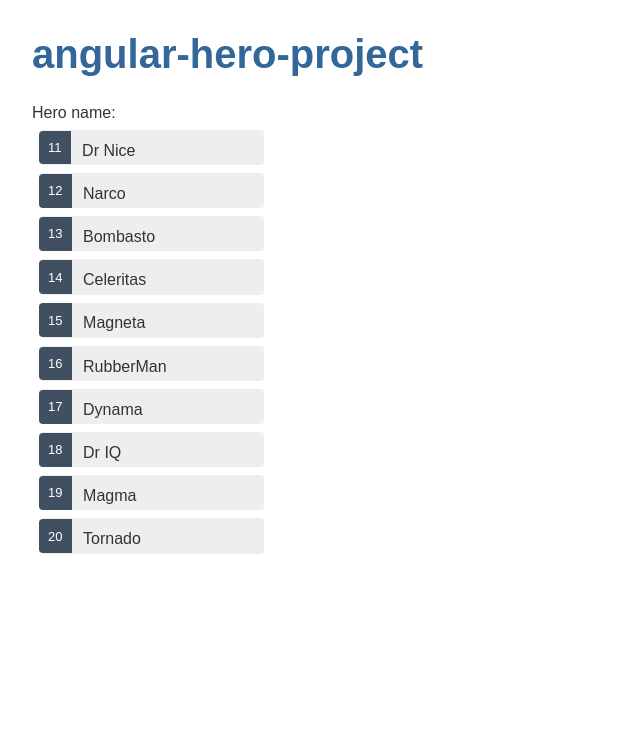
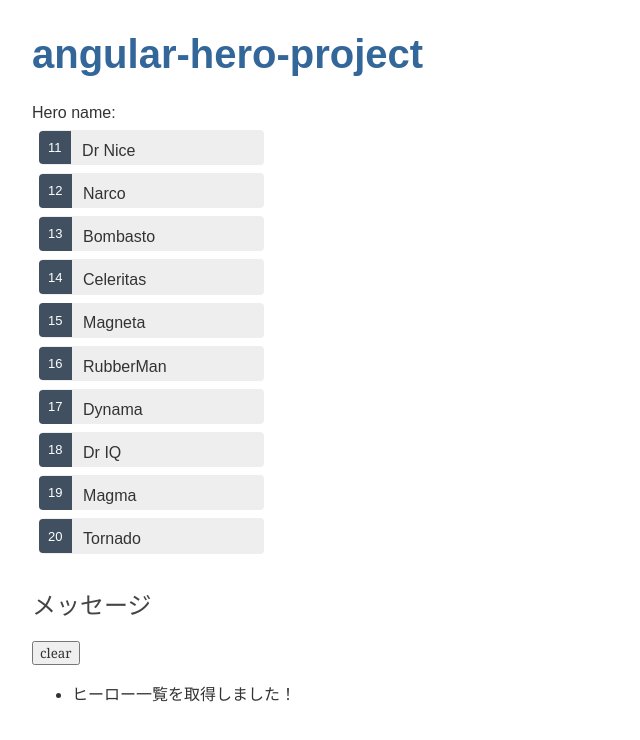
Before and after one commit to dkdk443/angular-hero-project, an Angular app: page / in a window 1280 px wide. Shown: the top 740 px of the page, without its empty margins (0-640 px from the left). Built offline with nearby package versions, Linux system fonts and the light colour scheme.

Commit message:
ヒーロー一覧取得メッセージの知っ蔵

```diff
--- a/src/app/app.component.html
+++ b/src/app/app.component.html
@@ -1,2 +1,3 @@
 <h1>{{ title }}</h1>
 <app-heroes></app-heroes>
+<app-messages></app-messages>
--- a/src/app/app.module.ts
+++ b/src/app/app.module.ts
@@ -5,13 +5,15 @@ import { FormsModule } from '@angular/forms';
 import { AppComponent } from './app.component';
 import { HeroesComponent } from './heroes/heroes.component';
 import { HeroDetailComponent } from './hero-detail/hero-detail.component';
+import { MessagesComponent } from './messages/messages.component';
 
 
 @NgModule({
   declarations: [
     AppComponent,
     HeroesComponent,
-    HeroDetailComponent
+    HeroDetailComponent,
+    MessagesComponent
   ],
   imports: [
     BrowserModule,
--- a/src/app/hero.service.ts
+++ b/src/app/hero.service.ts
@@ -2,6 +2,7 @@ import { Injectable } from '@angular/core';
 import { Observable, of } from 'rxjs';
 import { Hero } from './hero';
 import { HEROES } from './mock-heros';
+import { MessageService } from './message.service';
 
 @Injectable({
   providedIn: 'root'
@@ -9,9 +10,10 @@ import { HEROES } from './mock-heros';
 export class HeroService {
   getHeroes(): Observable<Hero[]> {
     const heroes = of(HEROES);
+    this.messageService.add('ヒーロー一覧を取得しました！');
     return heroes;
   }
 
 
-  constructor() { }
+  constructor(private messageService: MessageService) { }
 }
--- /dev/null
+++ b/src/app/message.service.ts
@@ -0,0 +1,18 @@
+import { Injectable } from '@angular/core';
+
+@Injectable({
+  providedIn: 'root'
+})
+export class MessageService {
+  messages: string[] = [];
+
+  add(message) {
+    this.messages.push(message);
+  }
+
+  clear() {
+    this.messages = [];
+  }
+
+  constructor() { }
+}
--- /dev/null
+++ b/src/app/messages/messages.component.html
@@ -0,0 +1,7 @@
+<div *ngIf="messageService.messages.length">
+  <h2>メッセージ</h2>
+  <button (click)="messageService.clear()">clear</button>
+  <ul>
+    <li *ngFor="let message of messageService.messages">{{ message }}</li>
+  </ul>
+</div>
--- /dev/null
+++ b/src/app/messages/messages.component.ts
@@ -0,0 +1,17 @@
+import { Component, OnInit } from '@angular/core';
+import { MessageService } from '../message.service';
+
+@Component({
+  selector: 'app-messages',
+  templateUrl: './messages.component.html',
+  styleUrls: ['./messages.component.scss']
+})
+export class MessagesComponent implements OnInit {
+
+  constructor(public messageService: MessageService) { }
+
+
+  ngOnInit(): void {
+  }
+
+}
```
Also changed, not shown: src/app/messages/messages.component.scss (added), 2 other files (tests, documents, lock files or other folders).
